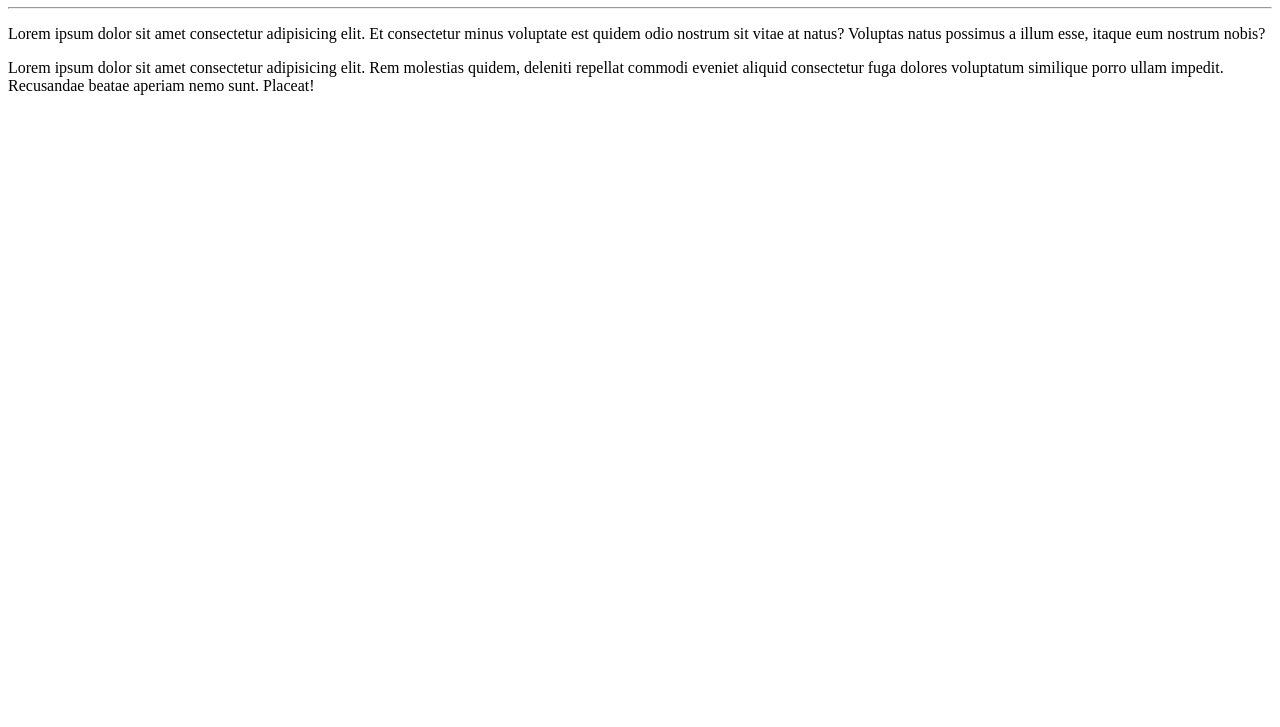
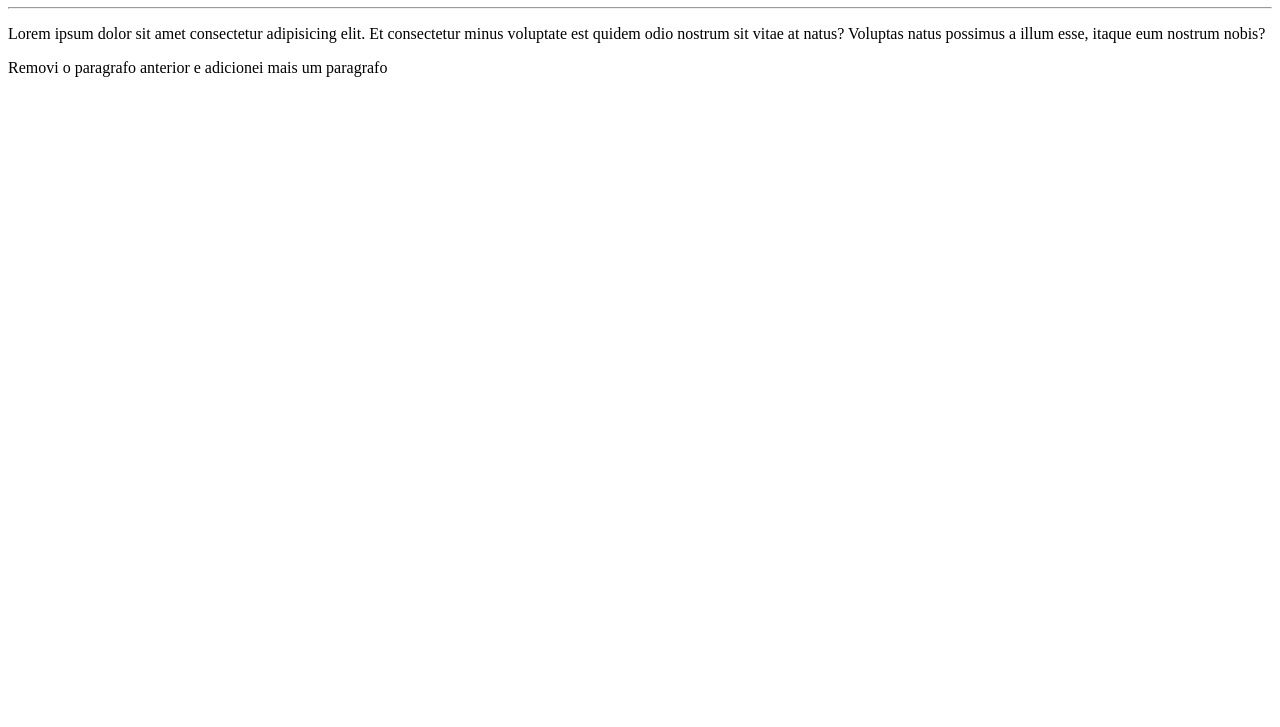
Before and after one commit to gctgil/Ola-Mundo, a plain HTML site: page pagina-exemplo/index.html in a window 1280 px wide. Shown: the part 73-800 px from the top of the page. Drawn offline with Linux system fonts and the light colour scheme.

Commit message:
removi e adicionei
Removi e adicionei outro paragrafo

```diff
--- a/pagina-exemplo/index.html
+++ b/pagina-exemplo/index.html
@@ -10,7 +10,7 @@
     <h1>Olá,Mundo!</h1>
     <hr>
     <p>Lorem ipsum dolor sit amet consectetur adipisicing elit. Et consectetur minus voluptate est quidem odio nostrum sit vitae at natus? Voluptas natus possimus a illum esse, itaque eum nostrum nobis?</p>
-    <p>Lorem ipsum dolor sit amet consectetur adipisicing elit. Rem molestias quidem, deleniti repellat commodi eveniet aliquid consectetur fuga dolores voluptatum similique porro ullam impedit. Recusandae beatae aperiam nemo sunt. Placeat!</p>
+    <p>Removi o paragrafo anterior e adicionei mais um paragrafo</p>
 
 </body>
 </html>
```
